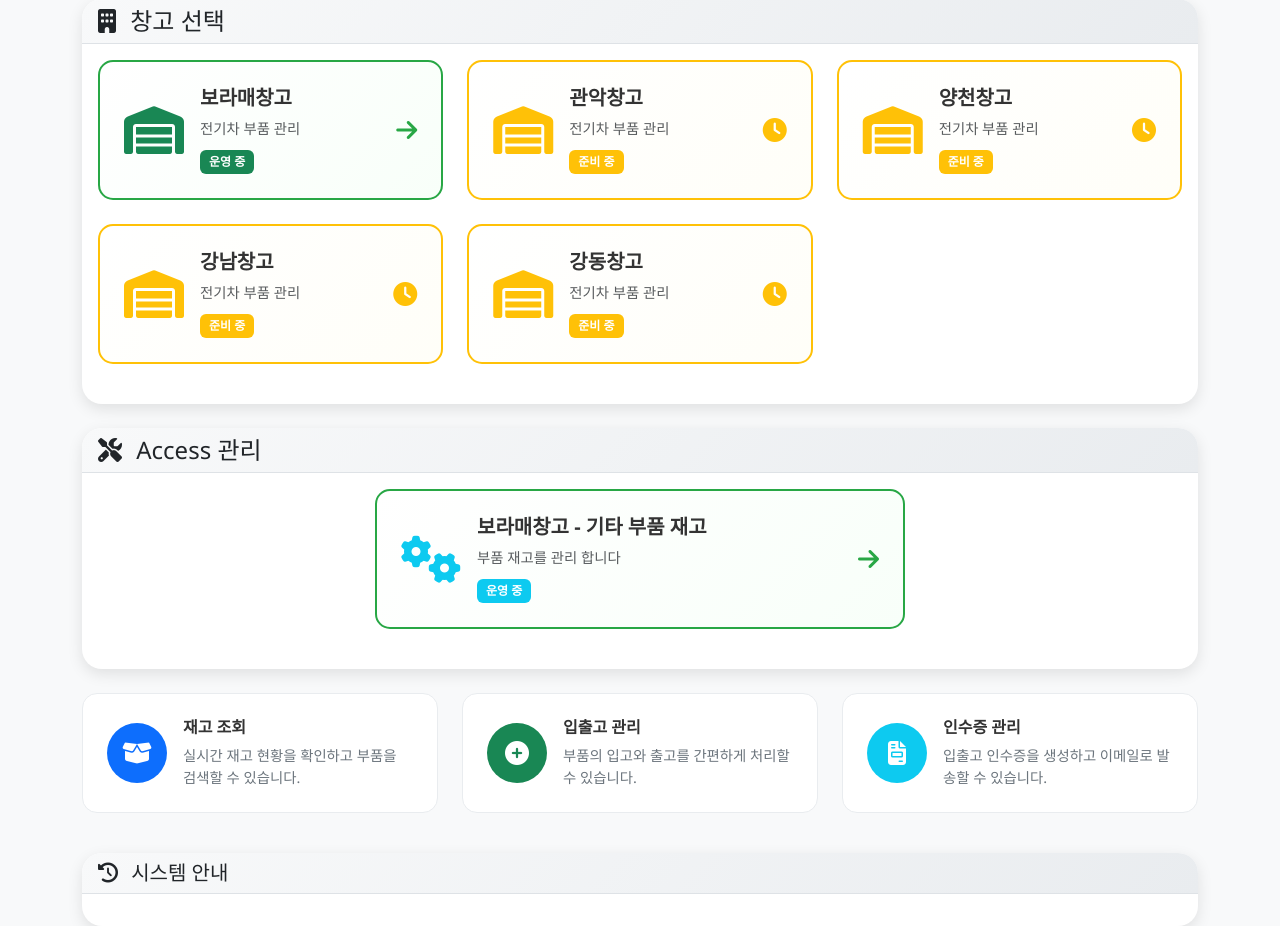
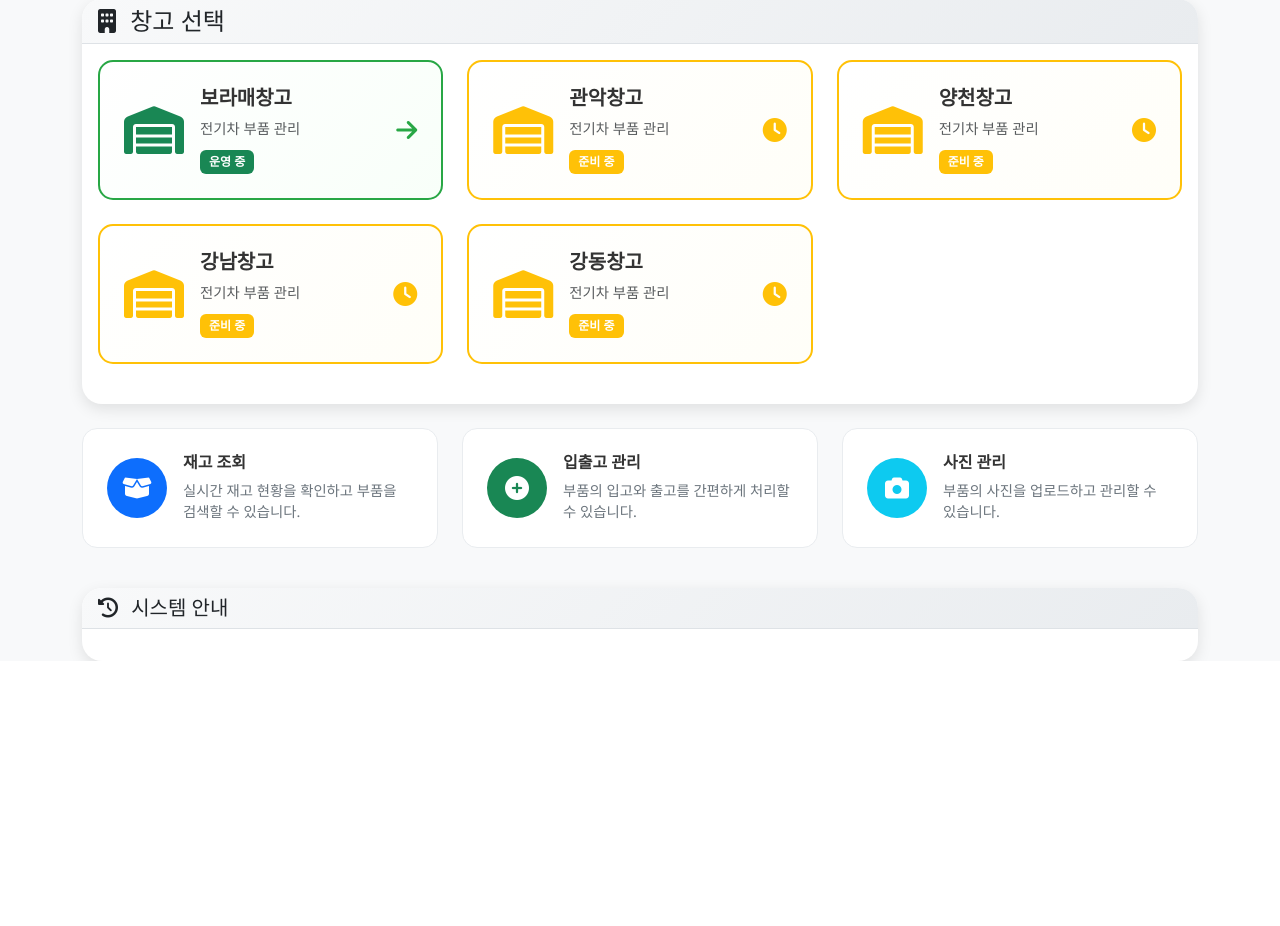
Before and after one commit to Newyorkcheesebuger/sk-ons-warehouse, a Flask app: template templates/user_dashboard.html in a window 1280 px wide. Shown: the part 318-1244 px from the top of the page. After the commit the page ends 979 px from the top, so only its background shows below. Run offline with Flask 3, Linux system fonts and the light colour scheme; the template is opened without the code that fills it, so the values that code supplies are empty; parts of the project's set-up code (start-up, migrations or seed data) failed here and were passed over.

Commit message:
Update user_dashboard.html

```diff
--- a/templates/user_dashboard.html
+++ b/templates/user_dashboard.html
@@ -167,41 +167,7 @@
     </div>
 </div>
 
-<!-- Access 관리 섹션 추가 -->
-<div class="container mt-4">
-    <div class="row">
-        <div class="col-12">
-            <div class="card warehouse-card">
-                <div class="card-header">
-                    <h4 class="mb-0">
-                        <i class="fas fa-tools me-2"></i>
-                        Access 관리
-                    </h4>
-                </div>
-                <div class="card-body">
-                    <div class="row justify-content-center">
-                        <!-- 보라매창고 - 기타 부품 재고 -->
-                        <div class="col-lg-6 col-md-8 mb-4">
-                            <div class="warehouse-item active" onclick="location.href='/warehouse/보라매창고/access'">
-                                <div class="warehouse-icon">
-                                    <i class="fas fa-cogs fa-3x text-info"></i>
-                                </div>
-                                <div class="warehouse-info">
-                                    <h5>보라매창고 - 기타 부품 재고</h5>
-                                    <p class="text-muted">부품 재고를 관리 합니다</p>
-                                    <span class="badge bg-info">운영 중</span>
-                                </div>
-                                <div class="warehouse-arrow">
-                                    <i class="fas fa-arrow-right"></i>
-                                </div>
-                            </div>
-                        </div>
-                    </div>
-                </div>
-            </div>
-        </div>
-    </div>
-</div>
+<!-- Access 관리 섹션 제거 -->
 
 <!-- 사용자 안내 정보 -->
 <div class="container mt-4">
@@ -233,11 +199,11 @@
         <div class="col-md-4 mb-3">
             <div class="info-card">
                 <div class="info-icon bg-info">
-                    <i class="fas fa-file-invoice"></i>
+                    <i class="fas fa-camera"></i>
                 </div>
                 <div class="info-content">
-                    <h6>인수증 관리</h6>
-                    <p>입출고 인수증을 생성하고 이메일로 발송할 수 있습니다.</p>
+                    <h6>사진 관리</h6>
+                    <p>부품의 사진을 업로드하고 관리할 수 있습니다.</p>
                 </div>
             </div>
         </div>
@@ -262,8 +228,8 @@
                             사용 안내
                         </h6>
                         <ul class="mb-0">
-                            <li>현재 <strong>보라매창고</strong>의 전기차 부품 및 기타 부품 관리가 운영 중입니다.</li>
-                            <li>Access 관리에서 인수증 생성 및 이메일 발송 기능을 사용할 수 있습니다.</li>
+                            <li>현재 <strong>보라매창고</strong>만 운영 중입니다.</li>
+                            <li>보라매창고에서는 전기차 부품과 기타 부품(Access 관리)을 관리할 수 있습니다.</li>
                             <li>다른 창고들은 순차적으로 개설 예정입니다.</li>
                             <li>문의사항이 있으시면 관리자에게 연락해주세요.</li>
                         </ul>
```
